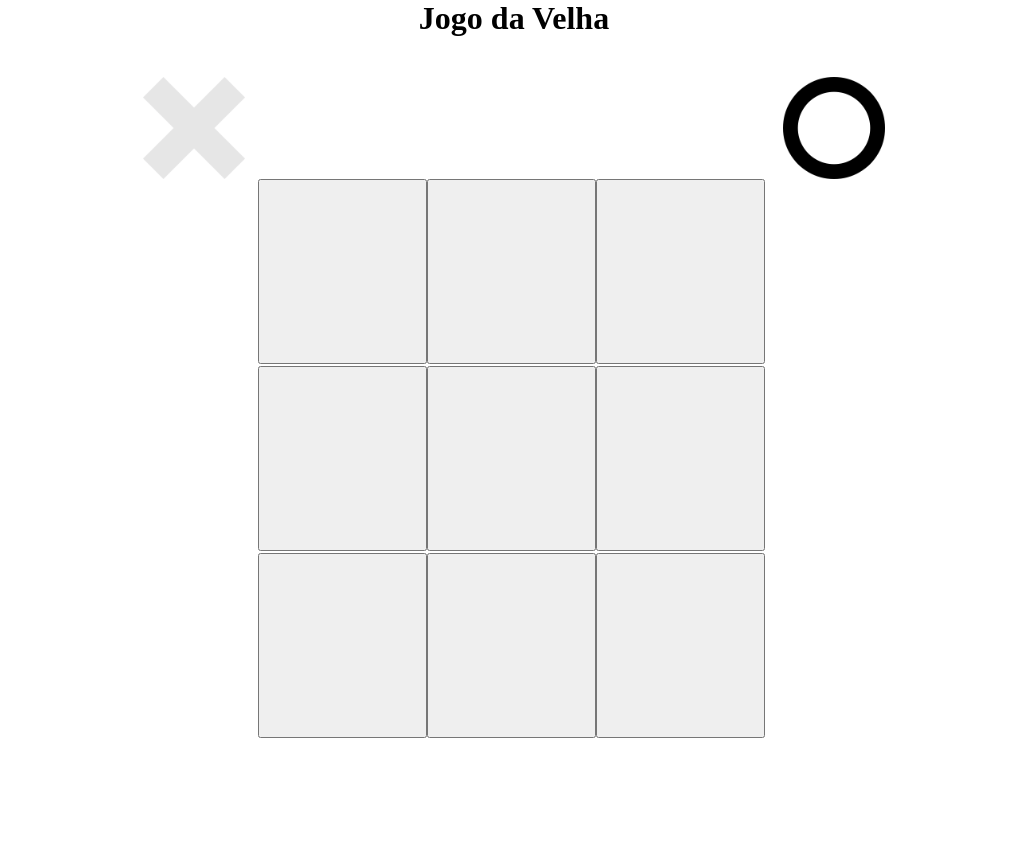
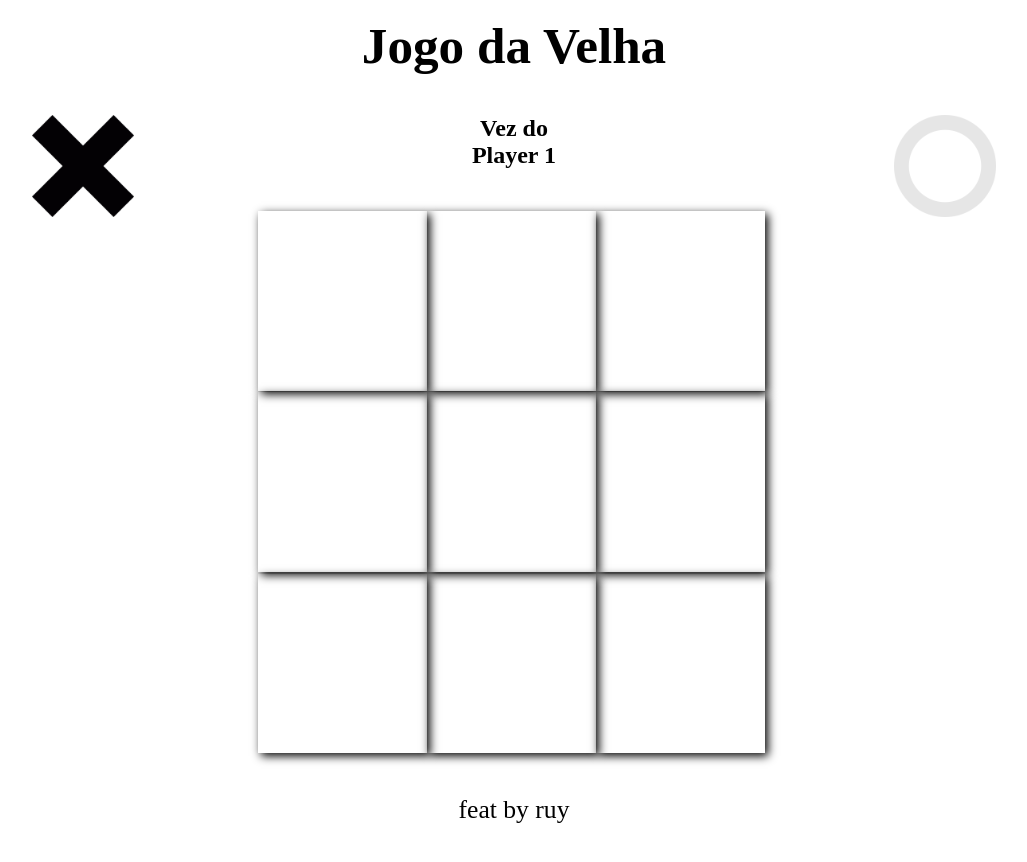
Before and after one commit to Leckller/jogoDaVeia, a React (Vite) app: page / in a window 1280 px wide. Shown: the top 862 px of the page, without its empty margins (126-1153 px from the left). After the commit the page ends 835 px from the top, so only its background shows below. Built offline with nearby package versions, Linux system fonts and the light colour scheme.

Commit message:
feat: syled components

```diff
--- a/src/App.tsx
+++ b/src/App.tsx
@@ -13,6 +13,7 @@ function App() {
     img{
       width: 50%;
     }
+
   `;
   return (
     <>
--- a/src/components/Layout.tsx
+++ b/src/components/Layout.tsx
@@ -1,11 +1,12 @@
 import { Outlet } from 'react-router-dom';
-import { Header } from '../styles/HomeStyled';
+import { Footer, Header } from '../styles/HomeStyled';
 
 function Layout() {
   return (
     <div>
       <Header><h1>Jogo da Velha</h1></Header>
       <Outlet />
+      <Footer>feat by ruy</Footer>
     </div>
   );
 }
--- a/src/main.tsx
+++ b/src/main.tsx
@@ -4,6 +4,7 @@ import { Provider } from 'react-redux';
 import { BrowserRouter } from 'react-router-dom';
 import App from './App.tsx';
 import store from './redux/index.ts';
+import './root.css';
 
 ReactDOM.createRoot(document.getElementById('root') as Element).render(
   <React.StrictMode>
--- a/src/pages/Home.tsx
+++ b/src/pages/Home.tsx
@@ -2,7 +2,7 @@
 /* eslint-disable no-alert */
 import { useDispatch, useSelector } from 'react-redux';
 import { useEffect, useState } from 'react';
-import { SecGame, Main, ImgPlayers } from '../styles/HomeStyled';
+import { SecGame, Main, ImgPlayers, ImgsDiv } from '../styles/HomeStyled';
 import { Dispatch, GlobalState } from '../types';
 import { changePlayer, clickAction, startGame } from '../redux/actions/ClickAction';
 import x from '../assets/x.png';
@@ -13,7 +13,7 @@ function Home() {
   const dispatch: Dispatch = useDispatch();
   const store = useSelector((state: GlobalState) => state);
   const img = store.ClickReducer.choseP.player === true ? x : o;
-  const [player, setPlayer] = useState(false);
+  const [player, setPlayer] = useState(true);
   useEffect(() => {
     if (!(velha(store).victory) && store.ClickReducer.game
       .filter((e) => e.v === true).length === 9) {
@@ -32,7 +32,7 @@ function Home() {
   }, [store]);
   return (
     <Main>
-      <div>
+      <ImgsDiv>
         <ImgPlayers
           imgP={
            { opacity: player ? '100%' : '10%' }
@@ -40,6 +40,7 @@ function Home() {
           src={ x }
           alt=""
         />
+        <div><h2>{`Vez do Player ${player ? '1' : '2'}`}</h2></div>
         <ImgPlayers
           imgP={
           { opacity: player ? '10%' : '100%' }
@@ -47,7 +48,7 @@ function Home() {
           src={ o }
           alt=""
         />
-      </div>
+      </ImgsDiv>
       <SecGame>
         {store.ClickReducer.game.sort((a, b) => {
           return a.id > b.id ? -1 : 1;
--- a/src/redux/reducers/ClickReducer.ts
+++ b/src/redux/reducers/ClickReducer.ts
@@ -43,7 +43,7 @@ const INITIAL_STATE = {
   game,
   user1: { mark: false },
   user2: { mark: false },
-  choseP: { player: false },
+  choseP: { player: true },
 };
 
 const ClickReducer = (state = INITIAL_STATE, action: AnyAction) => {
--- /dev/null
+++ b/src/root.css
@@ -0,0 +1,4 @@
+#root {
+  width: 100vw;
+  height: 100vh;
+}
--- a/src/styles/HomeStyled.tsx
+++ b/src/styles/HomeStyled.tsx
@@ -2,27 +2,31 @@ import styled from 'styled-components';
 
 export const Main = styled.main`
   width: 100vw;
-  height: 100vh;
+  height: 80vh;
   display: flex;
   flex-direction: column;
   align-items: center;
   margin: 5vh 0;
-  div{
-    width: 100%;
-    display: flex;
-    flex-flow: row nowrap;
-    justify-content: space-around;
-  }
 `;
 
 export const SecGame = styled.section`
   width: 40%;
-  height: 70%;
+  height: 100%;
   display: flex;
   flex-flow: row wrap;
+  margin-top: 2vh;
   button {
     width: 33%;
     height: 33%;
+    background-color: transparent;
+    border: none;
+    box-shadow: 3px 3px 9px black
+  }
+  @media (max-width: 420px) {
+    width: 80%;
+    height: 40%;
+    button {
+    }
   }
 `;
 type ImgPlayersType = {
@@ -33,11 +37,42 @@ type ImgPlayersType = {
 
 export const ImgPlayers = styled.img<ImgPlayersType>`
   width: 8vw;
-  filter: opacity(${(props) => props.imgP.opacity})
+  height: 8vw;
+  filter: opacity(${(props) => props.imgP.opacity});
+  @media (max-width: 420px) {
+    width: 15vw;
+    height: 15vw;
+  }
 `;
 
 export const Header = styled.header`
   width: 100vw;
-  align-items: center;
   text-align: center;
+  padding-top: 2vh;
+  font-size: 2vw;
 `;
+export const Footer = styled.footer`
+  width: 100vw;
+  height: 5vh;
+  text-align: center;
+  font-size: 2vw;
+`;
+
+export const ImgsDiv = styled.div`
+    width: 100%;
+    height: 10vh;
+    display: flex;
+    flex-flow: row nowrap;
+    justify-content: space-around;
+    text-align: center;
+    div {
+      width: 10vw;
+      flex-flow: row wrap;
+    }
+    @media (max-width: 420px) {
+      div{
+        width: 30vw;
+      flex-flow: row wrap;
+      }
+}
+`;
```
